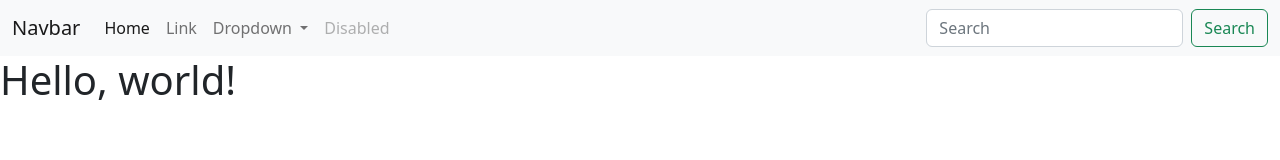
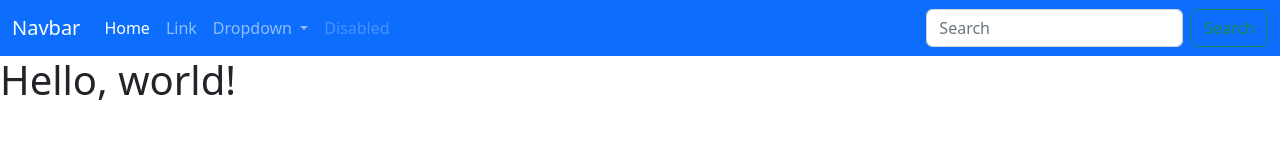
Before and after one commit to hayratjan/index, a plain HTML site: page index.html in a window 1280 px wide. Drawn offline with nearby package versions, Linux system fonts and the light colour scheme.

Commit message:
github.io

```diff
--- a/index.html
+++ b/index.html
@@ -1,21 +1,16 @@
 <!doctype html>
 <html lang="ZH-CN">
-
   <head>
     <meta charset="utf-8">
     <meta name="viewport" content="width=device-width, initial-scale=1">
-    <title>Bootstrap demo</title>
-    <link href="https://cdn.jsdelivr.net/npm/bootstrap@5.2.3/dist/css/bootstrap.min.css" rel="stylesheet"
-        integrity="sha384-rbsA2VBKQhggwzxH7pPCaAqO46MgnOM80zW1RWuH61DGLwZJEdK2Kadq2F9CUG65" crossorigin="anonymous">
+    <title>HaiGe</title>
+    <link href="https://cdn.jsdelivr.net/npm/bootstrap@5.2.3/dist/css/bootstrap.min.css" rel="stylesheet" integrity="sha384-rbsA2VBKQhggwzxH7pPCaAqO46MgnOM80zW1RWuH61DGLwZJEdK2Kadq2F9CUG65" crossorigin="anonymous">
   </head>
-
   <body>
-    <nav class="navbar navbar-expand-lg bg-light">
+    <nav class="navbar navbar-expand-lg navbar-dark bg-primary">
         <div class="container-fluid">
           <a class="navbar-brand" href="#">Navbar</a>
-            <button class="navbar-toggler" type="button" data-bs-toggle="collapse"
-                data-bs-target="#navbarSupportedContent" aria-controls="navbarSupportedContent" aria-expanded="false"
-                aria-label="Toggle navigation">
+          <button class="navbar-toggler" type="button" data-bs-toggle="collapse" data-bs-target="#navbarSupportedContent" aria-controls="navbarSupportedContent" aria-expanded="false" aria-label="Toggle navigation">
             <span class="navbar-toggler-icon"></span>
           </button>
           <div class="collapse navbar-collapse" id="navbarSupportedContent">
@@ -27,16 +22,13 @@
                 <a class="nav-link" href="#">Link</a>
               </li>
               <li class="nav-item dropdown">
-                        <a class="nav-link dropdown-toggle" href="#" role="button" data-bs-toggle="dropdown"
-                            aria-expanded="false">
+                <a class="nav-link dropdown-toggle" href="#" role="button" data-bs-toggle="dropdown" aria-expanded="false">
                   Dropdown
                 </a>
                 <ul class="dropdown-menu">
                   <li><a class="dropdown-item" href="#">Action</a></li>
                   <li><a class="dropdown-item" href="#">Another action</a></li>
-                            <li>
-                                <hr class="dropdown-divider">
-                            </li>
+                  <li><hr class="dropdown-divider"></li>
                   <li><a class="dropdown-item" href="#">Something else here</a></li>
                 </ul>
               </li>
@@ -52,9 +44,6 @@
         </div>
       </nav>
     <h1>Hello, world!</h1>
-    <script src="https://cdn.jsdelivr.net/npm/bootstrap@5.2.3/dist/js/bootstrap.bundle.min.js"
-        integrity="sha384-kenU1KFdBIe4zVF0s0G1M5b4hcpxyD9F7jL+jjXkk+Q2h455rYXK/7HAuoJl+0I4"
-        crossorigin="anonymous"></script>
+    <script src="https://cdn.jsdelivr.net/npm/bootstrap@5.2.3/dist/js/bootstrap.bundle.min.js" integrity="sha384-kenU1KFdBIe4zVF0s0G1M5b4hcpxyD9F7jL+jjXkk+Q2h455rYXK/7HAuoJl+0I4" crossorigin="anonymous"></script>
   </body>
-
 </html>
```
Lines whose indentation alone changed are shown as unchanged.
